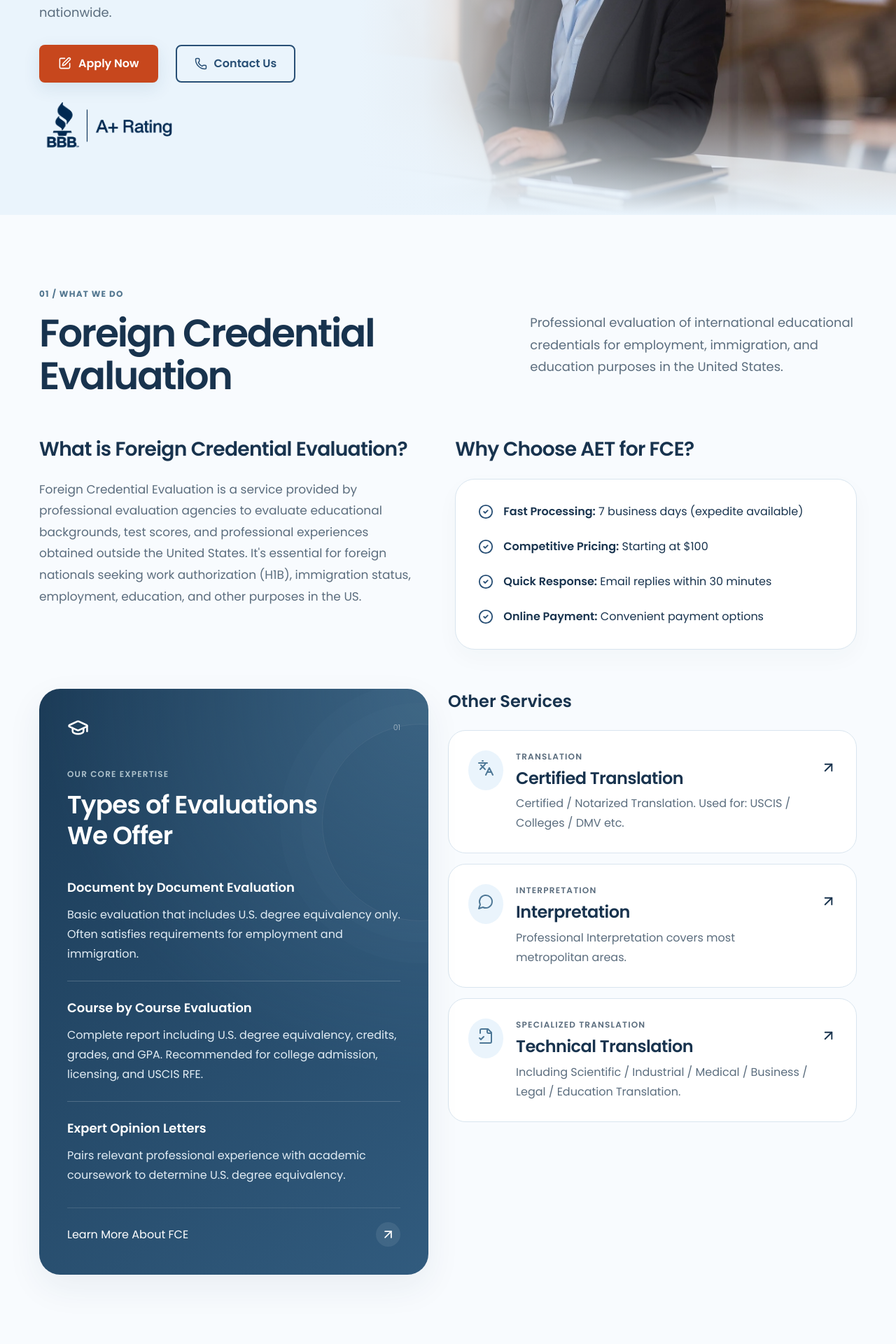
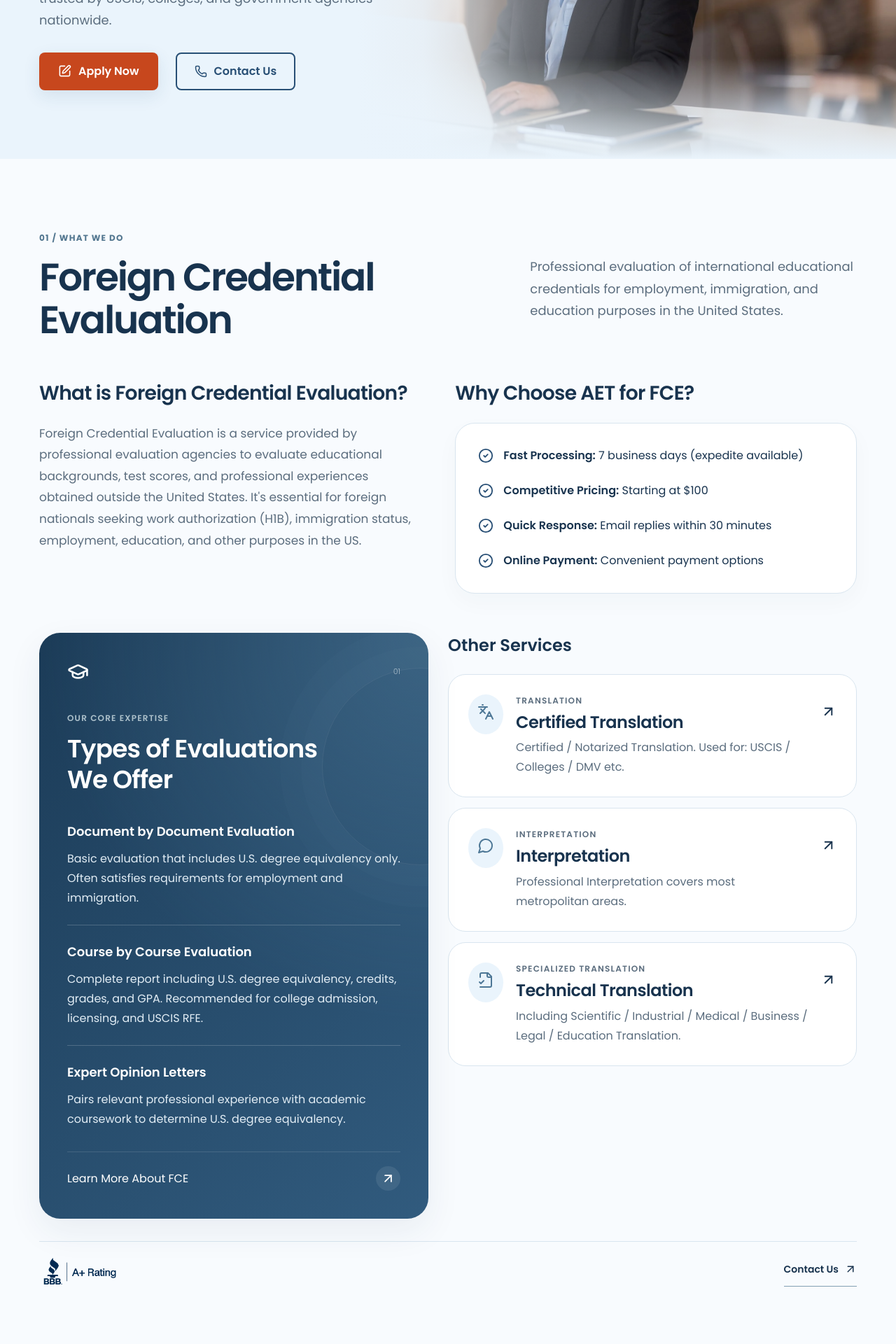
Before and after one commit to Jeromestein/aet-website-2026, a Next.js app: page / in a window 1280 px wide. Shown: the part 460-2380 px from the top of the page at 70% size. Built offline with nearby package versions, Linux system fonts and the light colour scheme.

Commit message:
feat(home): Move BBB badge into service trust row

```diff
--- a/app/home-design.css
+++ b/app/home-design.css
@@ -14,7 +14,7 @@ h2, .faq-section h2 { font-size: clamp(2.15rem, 4.3vw, 4.5rem); line-height: 1.1
 .section-heading { align-items: start; margin-bottom: 56px; gap: 48px; }
 .section-heading > div { flex: 1.4; }
 .section-heading > p { flex: 1; max-width: 480px; font-size: clamp(1rem, 1.4vw, 1.18rem); padding-top: 36px; }
-.hero { min-height: 680px; padding-block: 72px 80px; }
+.hero { min-height: 600px; padding-block: 64px; }
 .hero-copy { width: 60%; max-width: 680px; }
 .hero h1 { font-size: clamp(3.8rem, 4.8vw, 4.5rem); line-height: 1.08; letter-spacing: -.04em; margin-bottom: 26px; overflow-wrap: anywhere; }
 .hero h1 > span { display: block; }
@@ -122,7 +122,7 @@ h2, .faq-section h2 { font-size: clamp(2.15rem, 4.3vw, 4.5rem); line-height: 1.1
   .footer-main { grid-template-columns: repeat(2, minmax(0, 1fr)); gap: 40px; }
   .nav-links, .nav-actions { font-size: .875rem; gap: 14px; }
   .nav-shell { gap: 16px; padding-inline: 24px; }
-  .hero { min-height: 680px; padding-block: 64px 72px; }
+  .hero { min-height: 600px; padding-block: 56px 64px; }
   .hero-copy { width: 66%; }
   .hero .hero-description { max-width: 430px; }
   .services-grid { grid-template-columns: 1fr 1fr; }
@@ -152,7 +152,7 @@ h2, .faq-section h2 { font-size: clamp(2.15rem, 4.3vw, 4.5rem); line-height: 1.1
   .menu-toggle { min-width: 44px; min-height: 44px; }
   .language summary { min-width: 44px; min-height: 44px; gap: 4px; }
   .button, .light, .text-link, .hero-buttons .button { font-size: .875rem; }
-  .hero { min-height: 0; padding-block: 56px 64px; gap: 0; }
+  .hero { min-height: 0; padding-block: 48px; gap: 0; }
   .hero-copy { width: 100%; max-width: none; }
   .hero h1 { font-size: clamp(2.75rem, 8.4vw, 4rem); line-height: 1.08; letter-spacing: -.04em; margin-bottom: 24px; }
   .hero .hero-description { font-size: 1rem; margin-bottom: 28px; max-width: 480px; }
@@ -281,15 +281,17 @@ h2, .faq-section h2 { font-size: clamp(2.15rem, 4.3vw, 4.5rem); line-height: 1.1
   .hero-image > img { object-position: 0% top; }
 }
 
+.service-trust { display: flex; align-items: center; justify-content: space-between; flex-wrap: wrap; gap: 16px; margin-top: 32px; padding-top: 20px; border-top: 1px solid var(--line); }
+.service-trust .text-link { display: inline-flex; gap: 8px; font-size: .875rem; }
 /* Frame the transparent export at its alpha bounds; preserve the source pixels. */
-.hero-credentials {
+.service-rating {
   position: relative;
-  width: 190px;
+  width: 110px;
+  flex: 0 0 110px;
   aspect-ratio: 1641 / 565;
   overflow: hidden;
-  margin-top: 28px;
 }
-.hero-credentials img {
+.service-rating img {
   position: absolute;
   width: 132.3583%;
   max-width: none;
@@ -298,6 +300,3 @@ h2, .faq-section h2 { font-size: clamp(2.15rem, 4.3vw, 4.5rem); line-height: 1.1
   top: -16.1062%;
   mix-blend-mode: normal;
 }
-@media (max-width: 760px) {
-  .hero-credentials { width: 176px; margin-top: 24px; }
-}
--- a/app/page.tsx
+++ b/app/page.tsx
@@ -71,9 +71,6 @@ export default function Home() {
               <a className="button hero-contact" href={old + "/e-contact.php"}>
                 <Phone size={18} aria-hidden="true" /> Contact Us
               </a>
-            </div>
-            <div className="hero-credentials">
-              <Image src="/images/bbb-hero-transparent.png" alt="BBB A+ Rating" width={2172} height={724} sizes="(max-width: 760px) 233px, 252px" />
             </div>
           </div>
           <div className="hero-visual">
@@ -174,6 +171,14 @@ export default function Home() {
               ))}
             </CardRail></div>
           </div>
+          <div className="service-trust">
+            <div className="service-rating">
+              <Image src="/images/bbb-hero-transparent.png" alt="BBB A+ Rating" width={2172} height={724} sizes="146px" />
+            </div>
+            <a href={old + "/e-contact.php"} className="text-link">
+              Contact Us <ArrowUpRight size={18} aria-hidden="true" />
+            </a>
+          </div>
         </section>
         <ImpactStory />
         <InstitutionCarousel />
```
Also changed, not shown: 2 other files (tests, documents, lock files or other folders).
